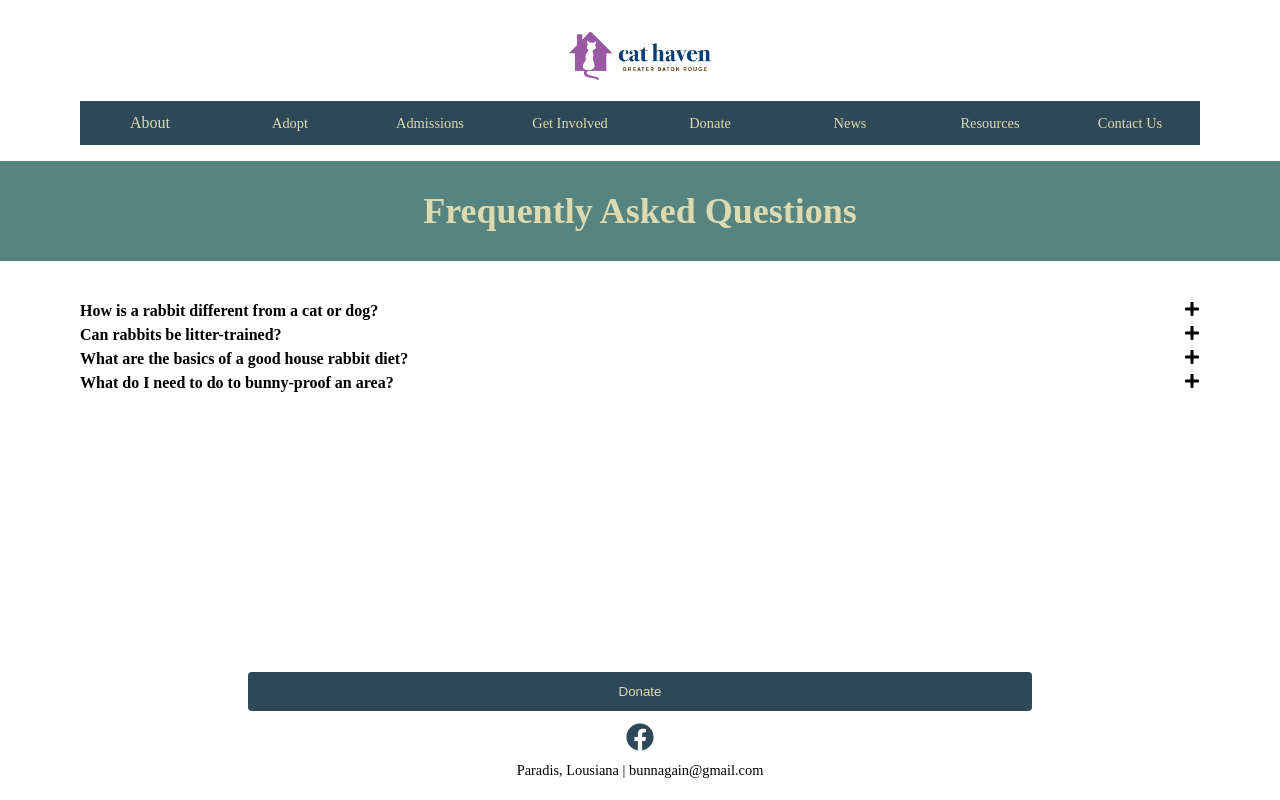
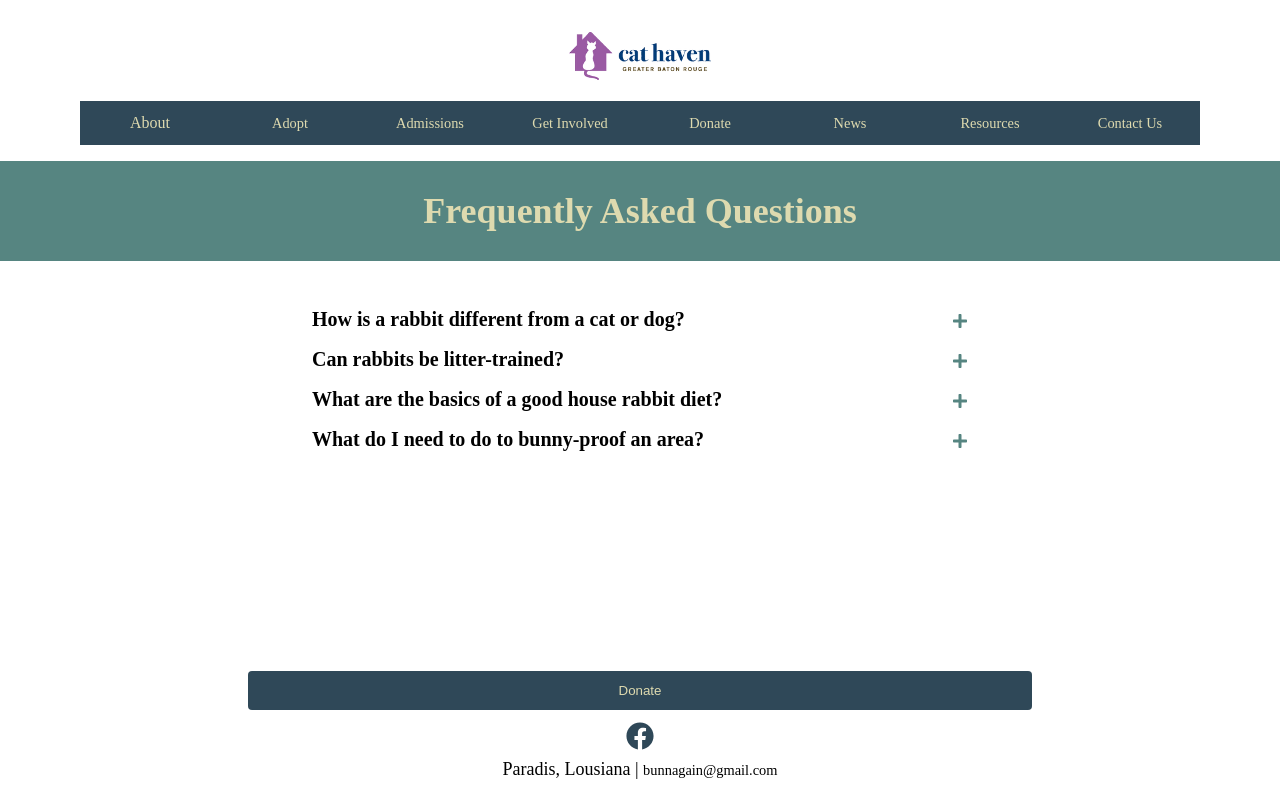
Before and after one commit to sherlineau/bunnagain, a React (Vite) app in the folder frontend/: page /faq in a window 1280 px wide. Built offline with nearby package versions, Linux system fonts and the light colour scheme; the HTML template or start-up script is replaced by a standard one.

Commit message:
styling for faq

```diff
--- a/frontend/src/components/Accordian/index.css
+++ b/frontend/src/components/Accordian/index.css
@@ -1,7 +1,32 @@
-.accordian-header {
-
+.accordian h4 {
+    margin-bottom: .25rem;
+    width: 90%;
 }
 
-.accordian h4 {
-    margin-bottom: .25rem;
+.icon {
+    color: var(--clr-accent-dark);
 }
+
+.accordian .row {
+    margin: .5rem;
+}
+
+.content {
+    width: 85%;
+    margin: 0 auto;
+    text-align: justify;
+}
+
+@media screen and (min-width: 600px){
+    .accordian {
+        width: 80%;
+        margin: 0 auto;
+    }
+}
+
+@media screen and (min-width: 1200px){
+    .accordian {
+        width: 60%;
+        margin: 0 auto;
+    }
+}
--- a/frontend/src/index.css
+++ b/frontend/src/index.css
@@ -45,8 +45,12 @@ h1 {
     line-height: 1em;
 }
 
+h4 {
+    font-size: 1.25rem;
+}
+
 p {
-    font-size: .9rem;
+    font-size: 1.125rem;
     margin: .25rem 0;
 }
 
@@ -58,7 +62,8 @@ p {
 }
 
 .row {
-    display: flex
+    display: flex;
+    align-items: center;
 }
 
 .space-between {
```
